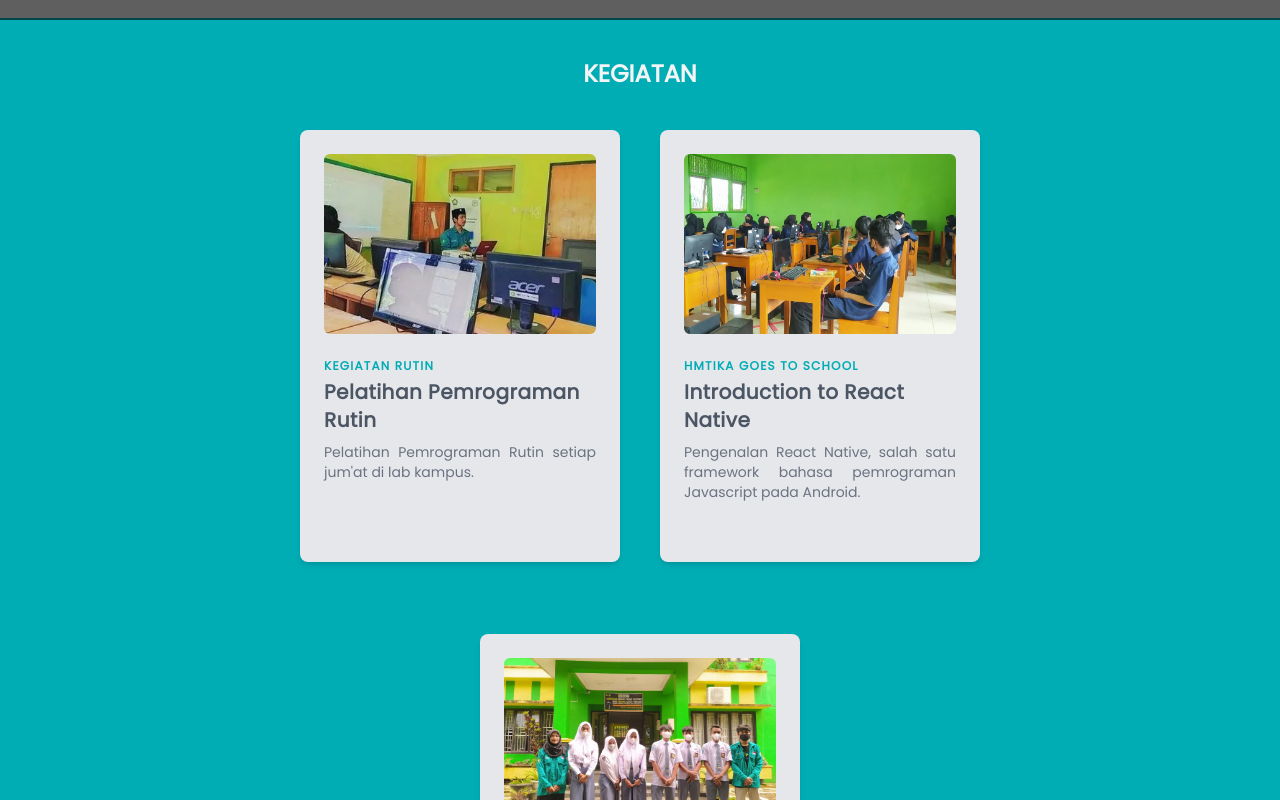
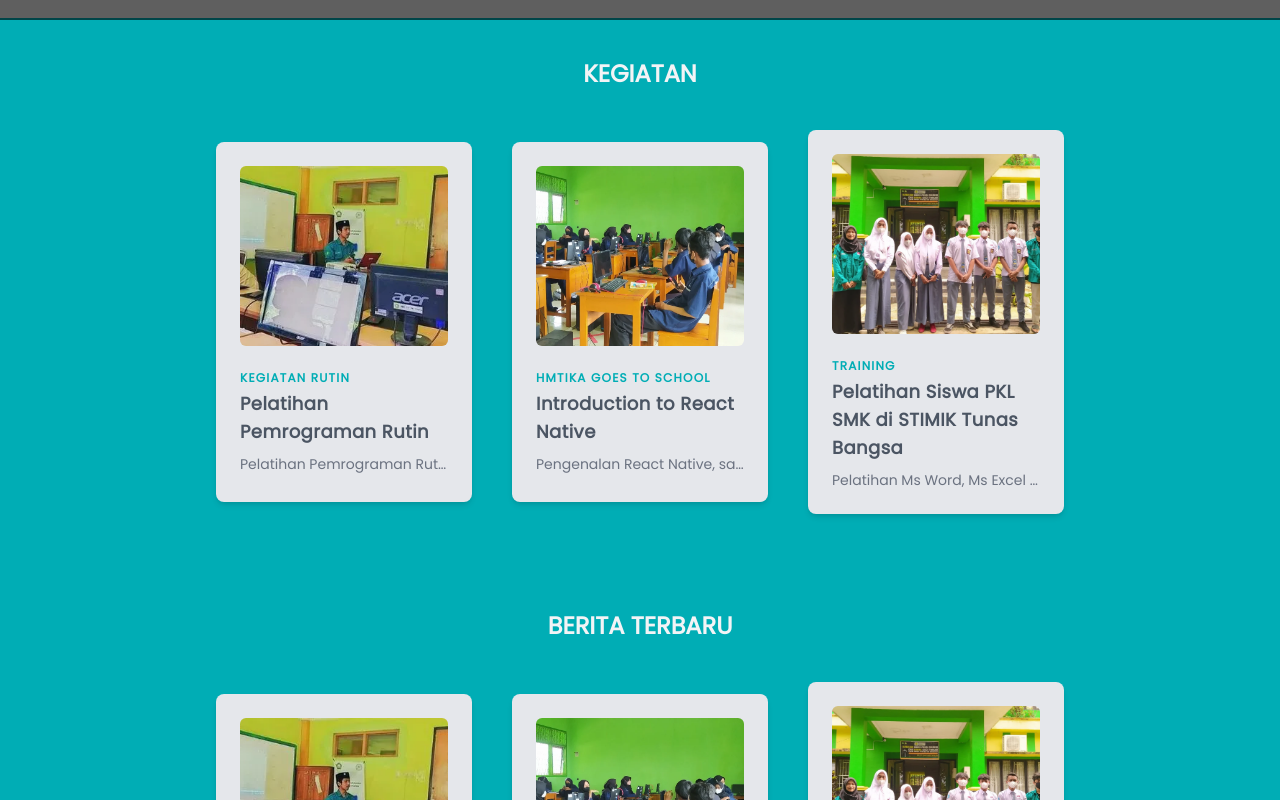
Before and after one commit to prazzdev/hmtika-web, a Next.js app: page / in a window 1280 px wide. Shown: the part 780-1580 px from the top of the page. Built offline with nearby package versions, Linux system fonts and the light colour scheme; no server answers.

Commit message:
Update Card/index.jsx

```diff
--- a/src/components/fragments/Card/index.jsx
+++ b/src/components/fragments/Card/index.jsx
@@ -16,8 +16,8 @@ export default function Card({
   }
   return (
     <Link
-      href={target}
-      className="relative bg-gray-200 shadow-md mb-8 p-6 rounded-lg lg:min-w-[20svw] lg:max-w-[25svw] lg:min-h-[54svh] 2xl:min-h-[40svh] text-gray-800"
+      href={"/blog/" + target}
+      className="relative bg-gray-200 shadow-md mb-8 p-6 rounded-lg lg:min-w-[20svw] lg:max-w-[20svw] lg:min-h-[45svh] 2xl:min-h-[40svh] text-gray-800"
     >
       <Image
         width={300}
@@ -30,11 +30,11 @@ export default function Card({
         <span className="block mb-1 font-bold text-pteal text-xs uppercase tracking-widest">
           {category}
         </span>
-        <h2 className="font-semibold text-pgray text-xl tracking-wide">
+        <h2 className="font-semibold text-pgray lg:text-lg 2xl:text-xl tracking-wide">
           {title}
         </h2>
       </div>
-      <p className="text-justify text-sgray text-sm">{description}</p>
+      <p className="text-justify text-sgray text-sm truncate">{description}</p>
     </Link>
   );
 }
```
